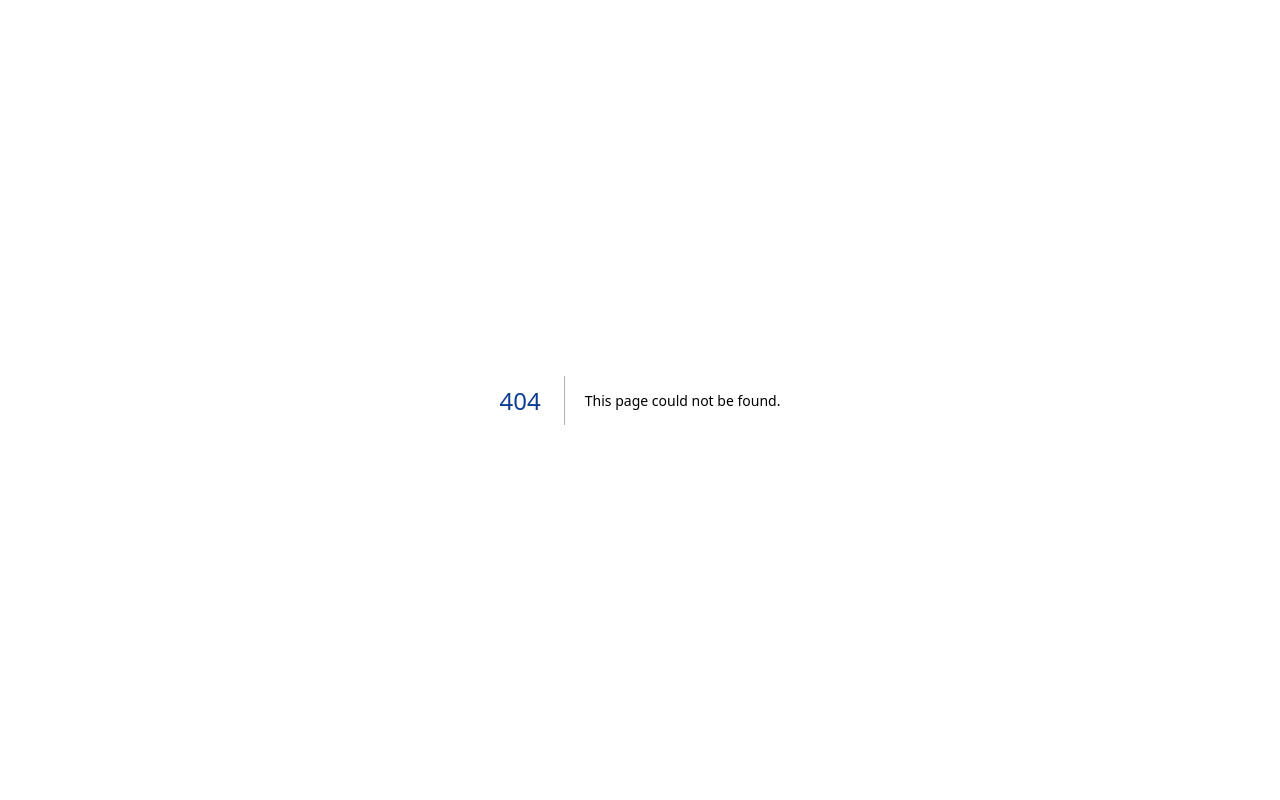
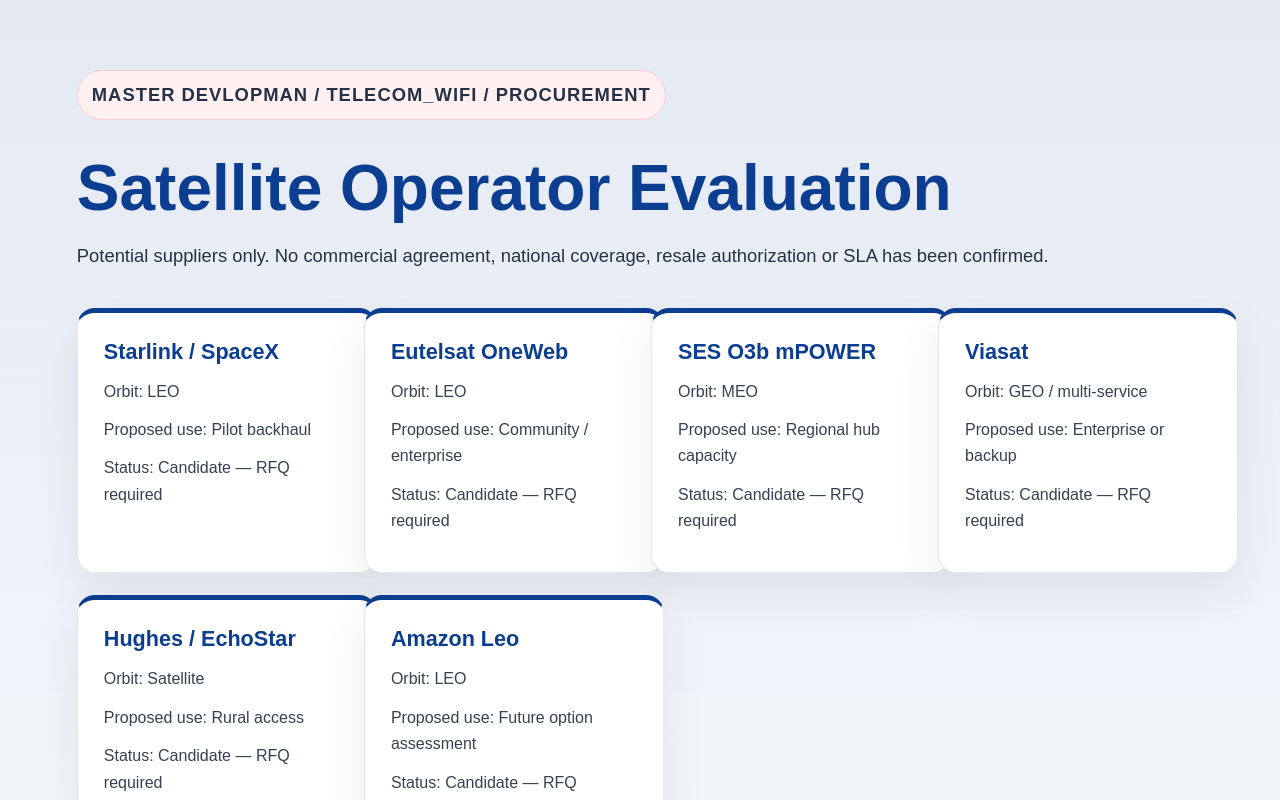
Before and after one commit to patrickprincivil/alliance_nasyonal_devlopman, a Next.js app: page /satellite-network/operators in a window 1280 px wide. Before the commit this address had no page. Built offline with nearby package versions, Linux system fonts and the light colour scheme.

Commit message:
feat: expand existing Silveroak satellite network app/satellite-network/operators/page.tsx

```diff
--- /dev/null
+++ b/app/satellite-network/operators/page.tsx
@@ -0,0 +1,15 @@
+import Link from "next/link";
+import { SATELLITE_OPERATORS, SATELLITE_GATES } from "@/lib/silveroak/satellite-network";
+export default function SatelliteOperatorsPage() {
+  return <main className="page">
+    <p className="eyebrow">MASTER DEVLOPMAN / TELECOM_WIFI / PROCUREMENT</p>
+    <h1>Satellite Operator Evaluation</h1>
+    <p>Potential suppliers only. No commercial agreement, national coverage, resale authorization or SLA has been confirmed.</p>
+    <section className="gridSection">{SATELLITE_OPERATORS.map(p => <article className="card" key={p.id}>
+      <h2>{p.name}</h2><p>Orbit: {p.orbit}</p><p>Proposed use: {p.use}</p><p>Status: Candidate — RFQ required</p>
+    </article>)}</section>
+    <section className="subSection"><h2>Mandatory no-go gates before activation</h2>
+      <ol>{SATELLITE_GATES.map(g => <li key={g}>{g}</li>)}</ol>
+    </section><Link href="/satellite-network">Return to satellite master</Link>
+  </main>;
+}
```
